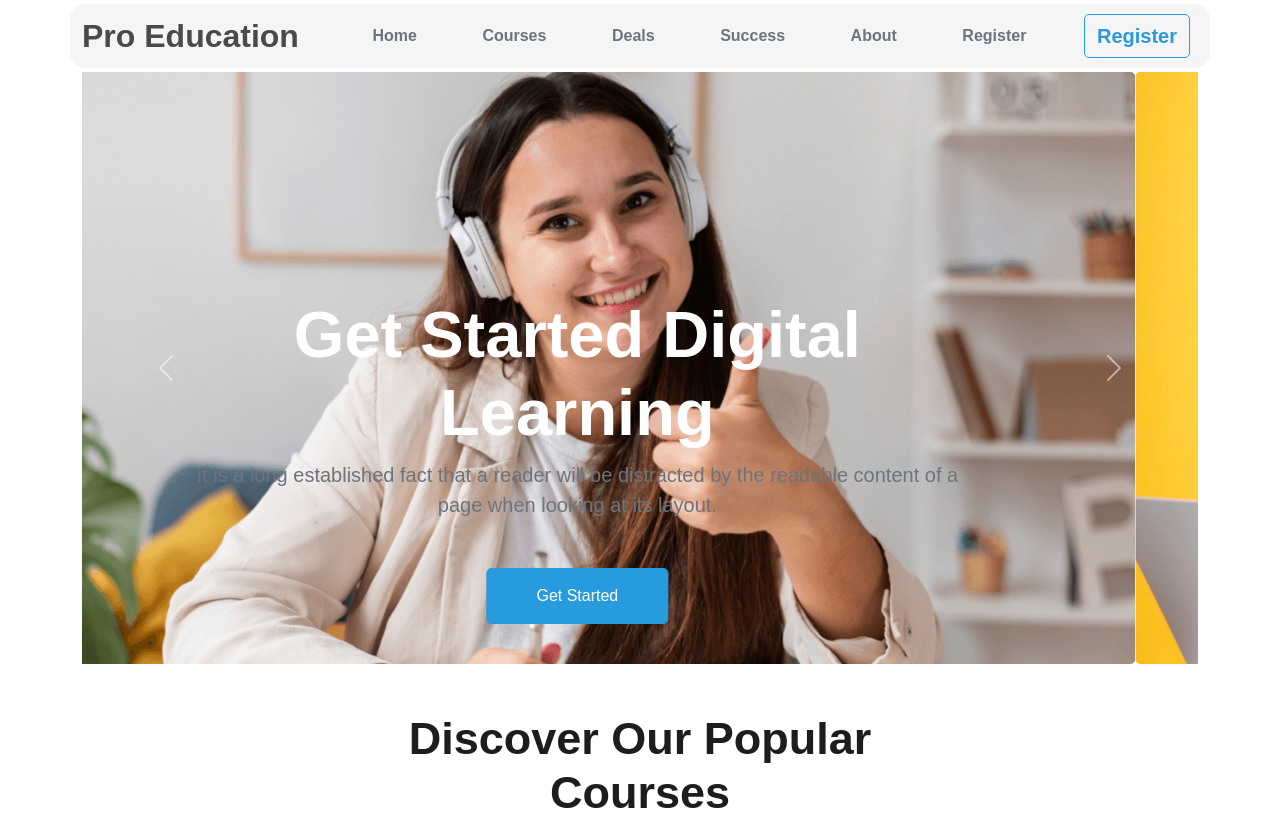
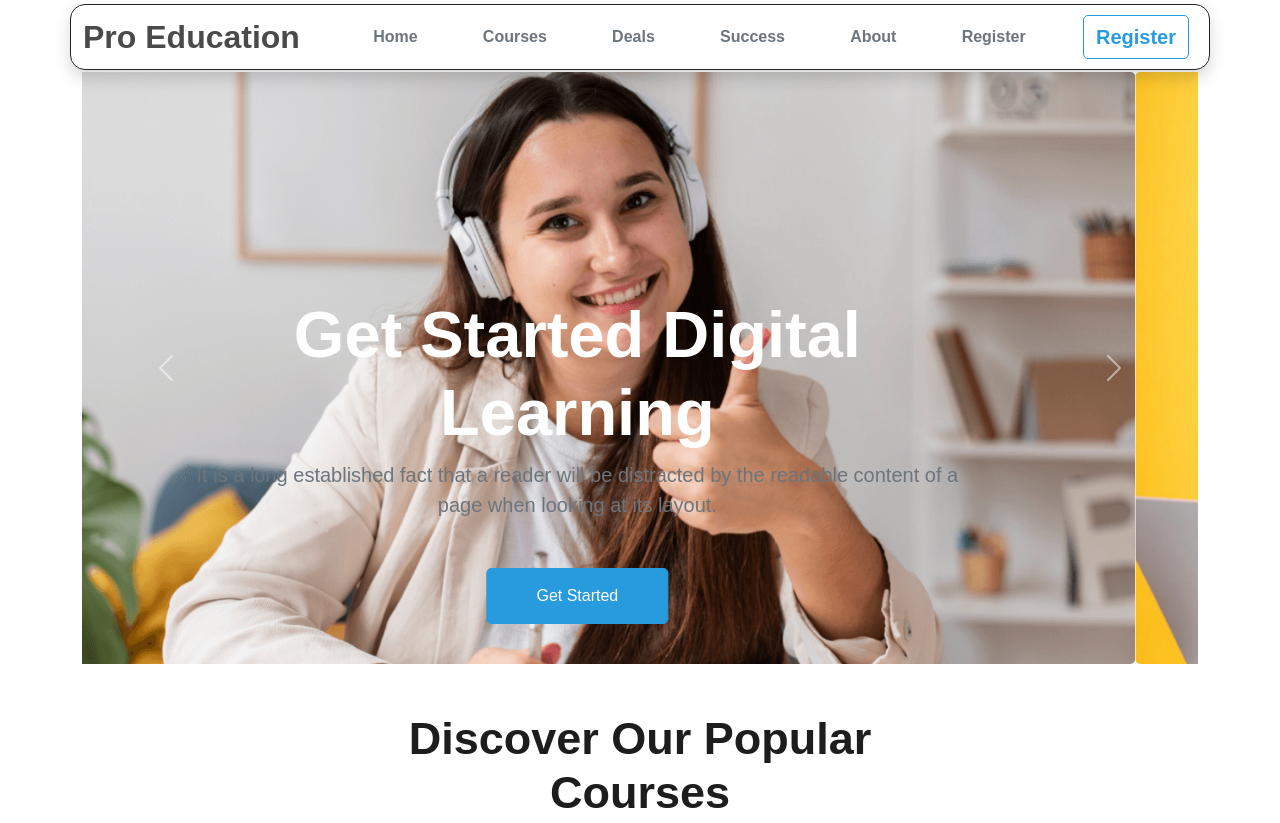
Before and after one commit to MdRafiurRahmanSaikat/EdTechWebsite, a plain HTML site: page index.html in a window 1280 px wide. Shown: the top 823 px of the page. Drawn offline with Linux system fonts and the light colour scheme.

Commit message:
Navbar Color Changed , Shadow & Border Added

```diff
--- a/index.html
+++ b/index.html
@@ -14,7 +14,7 @@
     <header class="">
         <!-- Navbar Start -->
         <section class="">
-            <nav class="navbar mt-1 container navbarcolor fixed-top navbar-expand-lg d-flex justify-content-evenly">
+            <nav class="navbar mt-1 border border-dark shadow container navbarcolor fixed-top navbar-expand-lg d-flex justify-content-evenly">
                 <div class="container">
                     <div>
                         <a class="navbar-brand fs-2 fw-semibold Ed-txt-color" href="#">Pro Education</a>
--- a/styles/style.css
+++ b/styles/style.css
@@ -3,7 +3,7 @@ body{
     font-family: 'Poppins', sans-serif;
 }
 .navbarcolor{
-    background-color:whitesmoke;
+    background-color:white;
     border-radius: 15px;
 }
 .Ed-txt-color {
```
